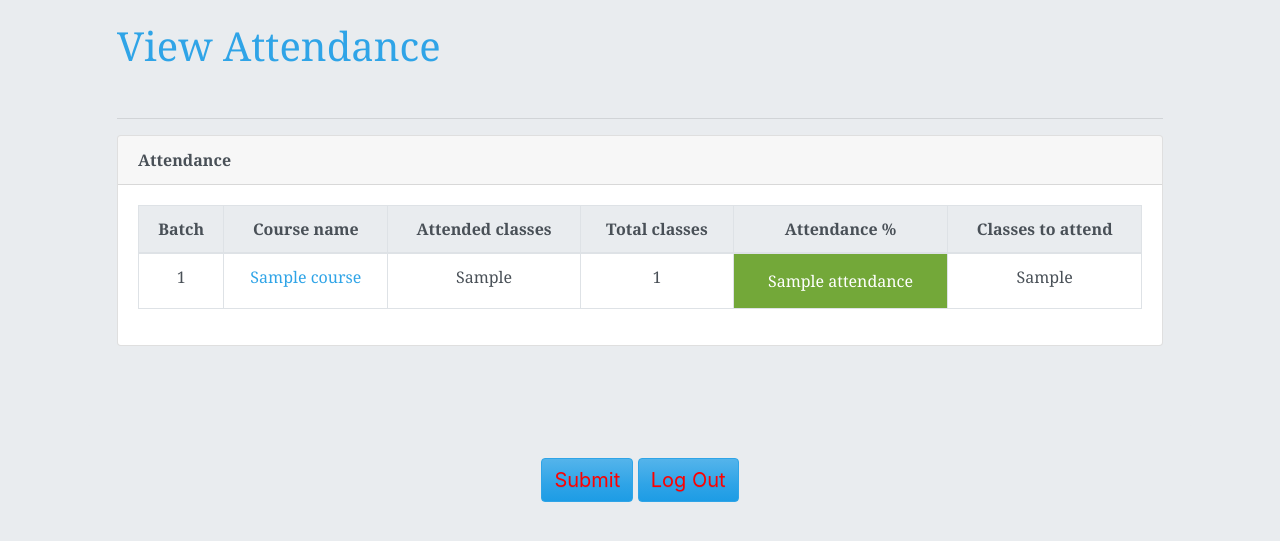
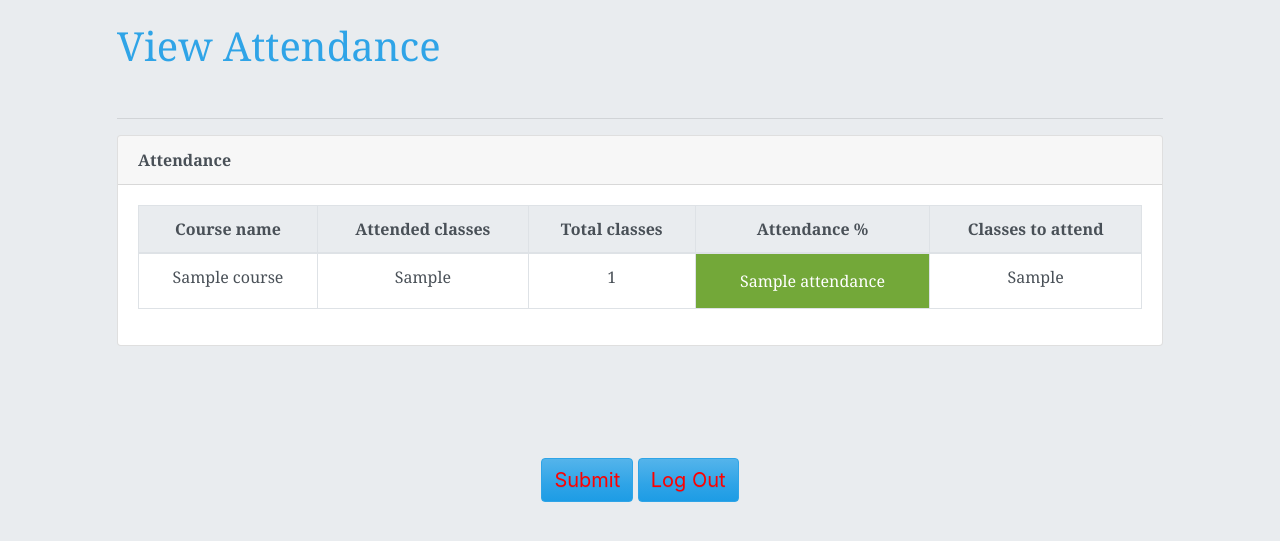
Before and after one commit to yuzhi-wang/SSW-540-MYSAS, a Django app: template mysas/SAS/templates/viewAttendance.html in a window 1280 px wide. Shown: the part 56-597 px from the top of the page. Run offline with Django 4.2, Linux system fonts and the light colour scheme; the template is opened without the code that fills it: most values are stand-ins (such as "Sample title", 1, 10 or a date in 2020); some libraries are stand-ins or nearby versions.

Commit message:
Removed courseid in html

```diff
--- a/mysas/SAS/templates/viewAttendance.html
+++ b/mysas/SAS/templates/viewAttendance.html
@@ -154,7 +154,7 @@
                 <table class="table table-bordered text-center" id="dataTable" width="100%" cellspacing="0">
                   <thead class="thead-light ">
                     <tr>
-                        <th>Batch</th>
+                        <!-- <th>Batch</th> -->
                         <th>Course name</th>
                         <th>Attended classes</th>
                         <th>Total classes</th>
@@ -165,8 +165,8 @@
                   <tbody>
                     {% for a in att_list %}
                     <tr>
-                        <td>{{ a.course_id }}</td>
-                        <td><a href="{% url 'attendance_detail' a.student.USN a.course.id %}">{{a.course.name}}</a></td>
+                        <!-- <td>{{ a.course_id }}</td> -->
+                        <td>{{a.course.name}}</td>
                         <td>{{ a.att_class }}</td>
                         <td>{{ a.total_class }}</td>
                         {% if a.attendance < 75 %}
```
